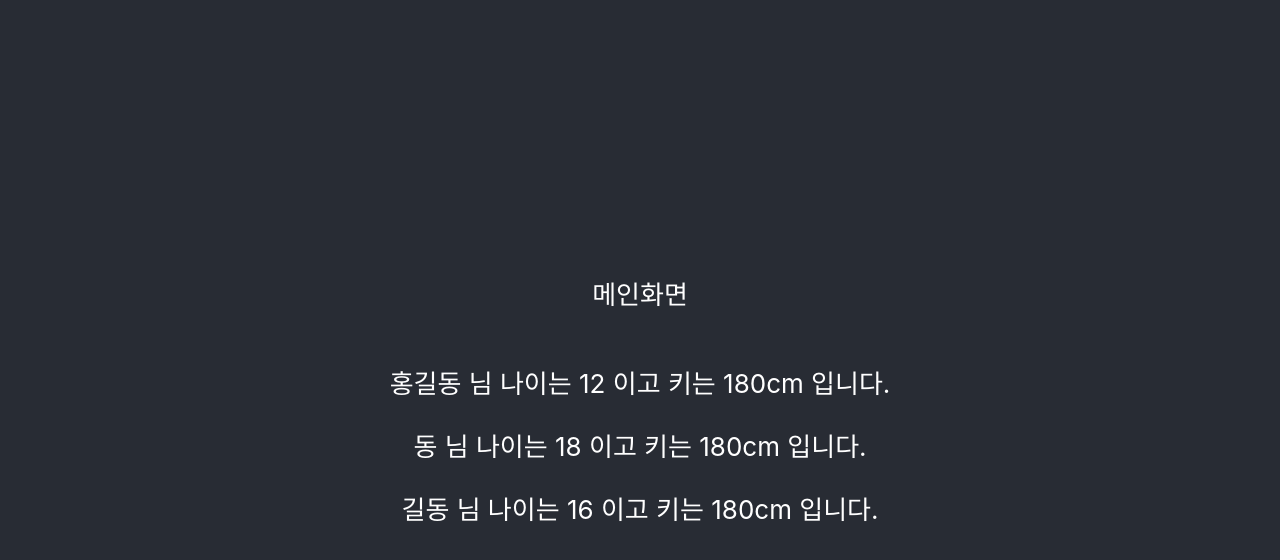
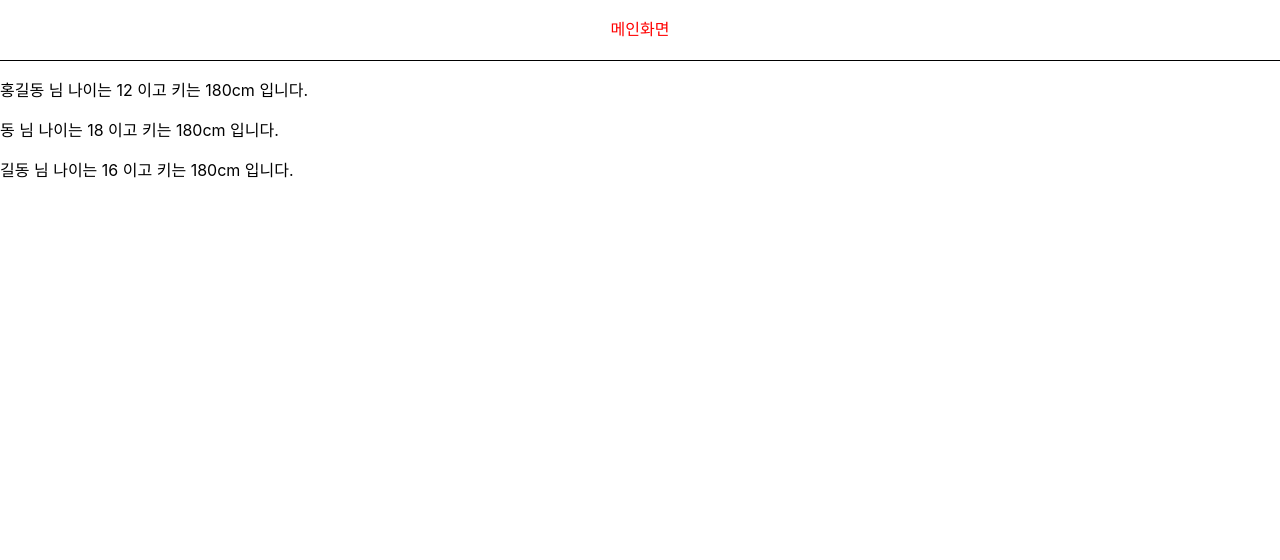
Before and after one commit to skymill2000/fintech210823, a React (Create React App) app in the folder fintech/: page / in a window 1280 px wide. Shown: the top 560 px of the page. Built offline with nearby package versions, Linux system fonts and the light colour scheme.

Commit message:
styled-component 추가

```diff
--- a/fintech/package.json
+++ b/fintech/package.json
@@ -6,7 +6,8 @@
     "cra-template": "1.1.2",
     "react": "^17.0.2",
     "react-dom": "^17.0.2",
-    "react-scripts": "4.0.3"
+    "react-scripts": "4.0.3",
+    "styled-components": "^5.3.0"
   },
   "scripts": {
     "start": "react-scripts start",
--- a/fintech/src/App.js
+++ b/fintech/src/App.js
@@ -1,16 +1,12 @@
-import logo from "./logo.svg";
-import "./App.css";
 import Header from "./component/Header";
 import EventExample from "./component/EventExample";
 import ListComponent from "./component/ListComponent";
 
 function App() {
   return (
-    <div className="App">
-      <header className="App-header">
-        <Header title="메인화면"></Header>
-        <ListComponent></ListComponent>
-      </header>
+    <div>
+      <Header title="메인화면"></Header>
+      <ListComponent></ListComponent>
     </div>
   );
 }
--- a/fintech/src/component/Header.js
+++ b/fintech/src/component/Header.js
@@ -1,11 +1,21 @@
 //rafce
 import React from "react";
+import styled from "styled-components";
+
+const HeaderBlock = styled.div`
+  display: flex;
+  height: 60px;
+  border-bottom: 1px solid #000000;
+  text-align: text;
+  color: red;
+  justify-content: center;
+`;
 
 const Header = ({ title }) => {
   return (
-    <div>
+    <HeaderBlock>
       <p>{title}</p>
-    </div>
+    </HeaderBlock>
   );
 };
 
```
Also changed, not shown: 1 other file (tests, documents, lock files or other folders).
